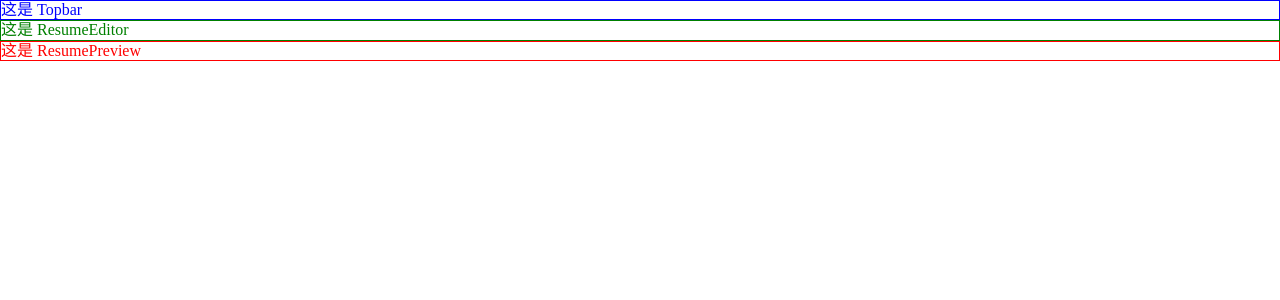
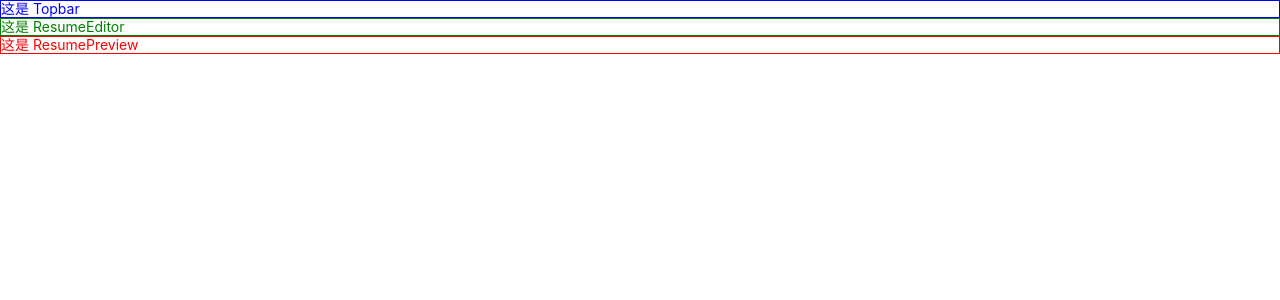
Before and after one commit to xyyojl/vue-resumer, a Vue app: page / in a window 1280 px wide. Shown: the top 300 px of the page. Built offline with nearby package versions, Linux system fonts and the light colour scheme.

Commit message:
dd reset.scss

```diff
--- a/src/App.vue
+++ b/src/App.vue
@@ -7,7 +7,8 @@
 </template>
 
 <script>
-import 'normalize.css/normalize.css'
+import 'normalize.css/normalize.css';
+import './assets/reset.scss';
 
 import Topbar from './components/Topbar';
 import ResumeEditor from './components/ResumeEditor';
--- /dev/null
+++ b/src/assets/reset.scss
@@ -0,0 +1,20 @@
+*{
+    margin:0;
+    padding:0;
+    box-sizing:borde-box;
+  }
+ *::before,
+ *::after{
+   box-sizing: border-box;
+ }
+ body{
+   font-family: -apple-system, "Helvetica Neue", Helvetica, "Nimbus Sans L", Arial, "Liberation Sans", "PingFang SC", "Hiragino Sans GB", "Source Han Sans CN", "Source Han Sans SC", "Microsoft YaHei", "Wenquanyi Micro Hei", "WenQuanYi Zen Hei", "ST Heiti", SimHei, "WenQuanYi Zen Hei Sharp", sans-serif;
+   font-size: 14px;
+ }
+ ul,ol{
+   list-style: none;
+ }
+ a{
+   color: inherit;
+   text-decoration: none;
+ }
```
